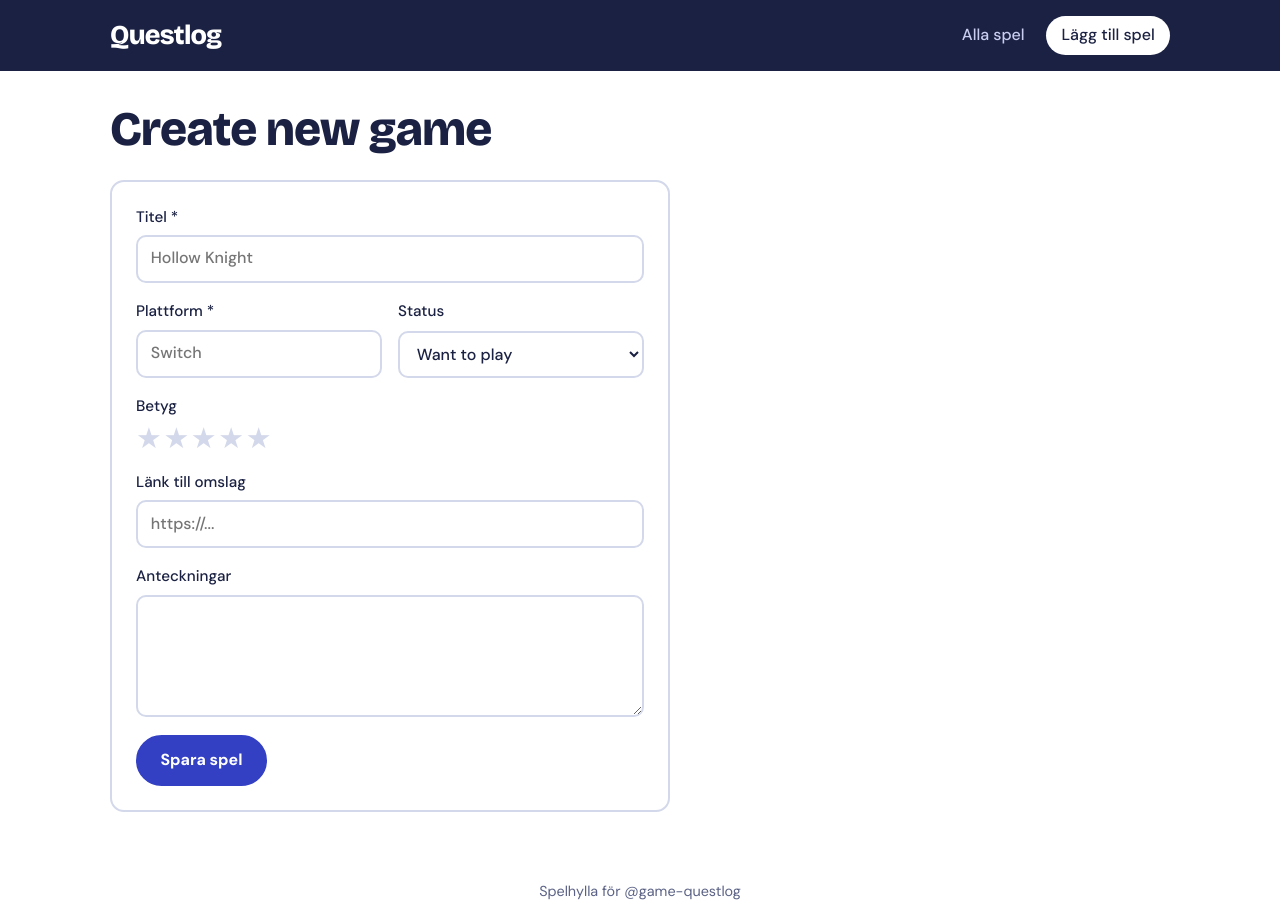
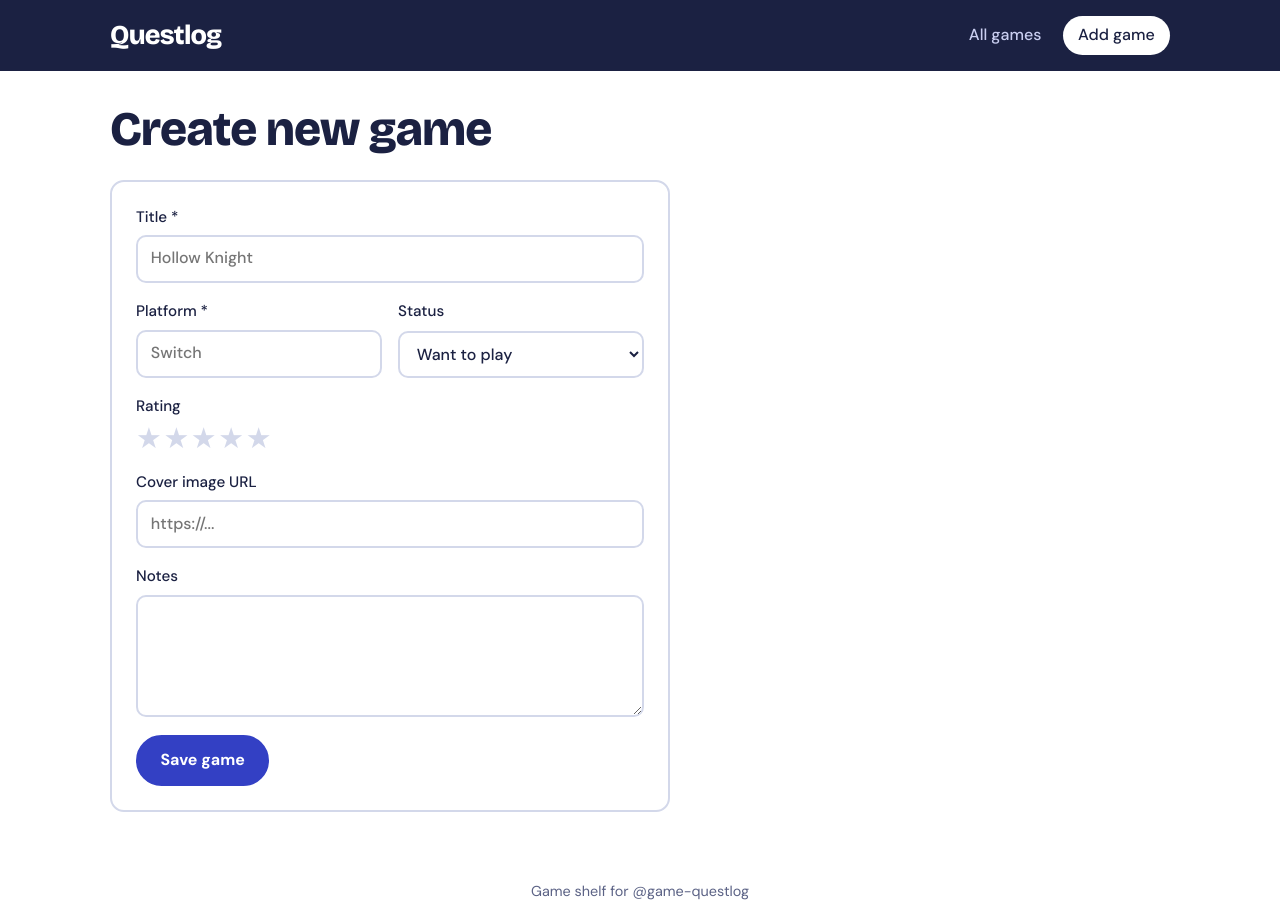
Before and after one commit to aldacat-fed/Questlog, a React (Vite) app: page /games/new in a window 1280 px wide. Built offline with nearby package versions, Linux system fonts and the light colour scheme.

Commit message:
added a readme description and made changes to some files regarding language

```diff
--- a/src/components/FilterBar.tsx
+++ b/src/components/FilterBar.tsx
@@ -12,7 +12,7 @@ const FILTERS: { value: StatusFilter; label: string }[] = [
 
 export default function FilterBar({ value, onChange }: FilterBarProps) {
     return (
-        <div className="filters" role="group" aria-label="Filtrera på status">
+        <div className="filters" role="group" aria-label="Filter games by status">
            {FILTERS.map((filter) => (
             <button
                 key={filter.value}
--- a/src/components/GameForm.tsx
+++ b/src/components/GameForm.tsx
@@ -8,7 +8,7 @@ interface GameFormProps {
   error: string | null;
 }
 
-const PLATFORMS = ["PC", "PlayStation 5", "Xbox", "Switch", "Mobil"];
+const PLATFORMS = ["PC", "PlayStation 5", "Xbox", "Switch", "Mobile"];
 
 export default function GameForm({ onSubmit, submitting, error }: GameFormProps) {
   const [title, setTitle] = useState("");
@@ -23,7 +23,7 @@ export default function GameForm({ onSubmit, submitting, error }: GameFormProps)
     event.preventDefault();
 
     if (!title.trim() || !platform.trim()) {
-      setValidation("Titel och plattform måste fyllas i.");
+      setValidation("Title and platform are required.");
       return;
     }
     setValidation(null);
@@ -38,13 +38,13 @@ export default function GameForm({ onSubmit, submitting, error }: GameFormProps)
   return (
     <form className="form" onSubmit={handleSubmit}>
       <label className="field">
-        <span>Titel *</span>
+        <span>Title *</span>
         <input value={title} onChange={(e) => setTitle(e.target.value)} placeholder="Hollow Knight" />
       </label>
 
       <div className="form__row">
         <label className="field">
-          <span>Plattform *</span>
+          <span>Platform *</span>
           <input
             list="platforms"
             value={platform}
@@ -71,12 +71,12 @@ export default function GameForm({ onSubmit, submitting, error }: GameFormProps)
       </div>
 
       <div className="field">
-        <span>Betyg</span>
+        <span>Rating</span>
         <StarRating value={rating} onChange={setRating} />
       </div>
 
       <label className="field">
-        <span>Länk till omslag</span>
+        <span>Cover image URL</span>
         <input
           type="url"
           value={coverUrl}
@@ -86,7 +86,7 @@ export default function GameForm({ onSubmit, submitting, error }: GameFormProps)
       </label>
 
       <label className="field">
-        <span>Anteckningar</span>
+        <span>Notes</span>
         <textarea rows={4} value={notes} onChange={(e) => setNotes(e.target.value)} />
       </label>
 
@@ -97,7 +97,7 @@ export default function GameForm({ onSubmit, submitting, error }: GameFormProps)
       )}
 
       <button type="submit" className="btn" disabled={submitting}>
-        {submitting ? "Sparar..." : "Spara spel"}
+        {submitting ? "Saving..." : "Save game"}
       </button>
     </form>
   );
--- a/src/components/Layout.tsx
+++ b/src/components/Layout.tsx
@@ -9,12 +9,12 @@ export default function Layout() {
           <Link to="/" className="brand">
             Questlog
           </Link>
-          <nav className="nav" aria-label="Huvudmeny">
+          <nav className="nav" aria-label="Main menu">
             <NavLink to="/" end className="nav__link">
-              Alla spel
+              All games
             </NavLink>
             <NavLink to="/games/new" className="nav__link">
-              Lägg till spel
+              Add game
             </NavLink>
           </nav>
         </div>
@@ -24,7 +24,7 @@ export default function Layout() {
         <Outlet />
       </main>
 
-      <footer className="footer">Spelhylla för @{HANDLE}</footer>
+      <footer className="footer">Game shelf for @{HANDLE}</footer>
     </div>
   );
 }
```
Also changed, not shown: 1 other file (tests, documents, lock files or other folders).
